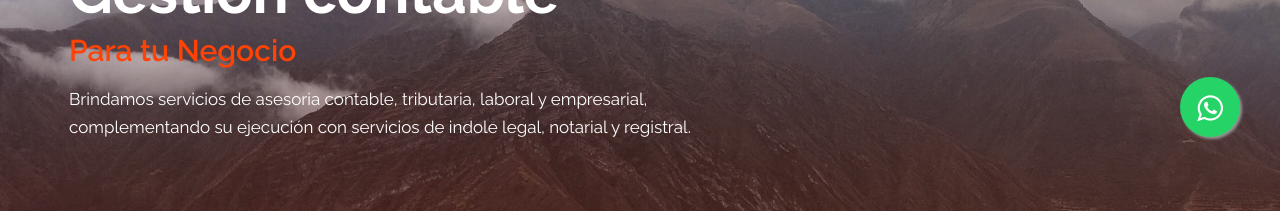
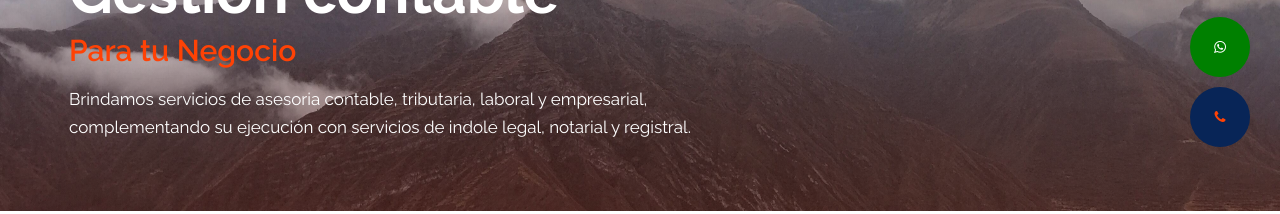
Before and after one commit to AndreKravitz/beta-unicont, a plain HTML site: page index.html in a window 1280 px wide. Shown: the part 623-837 px from the top of the page. Drawn offline with nearby package versions, Linux system fonts and the light colour scheme.

Commit message:
Adding floating buttons.

```diff
--- a/css/style.css
+++ b/css/style.css
@@ -1,5 +1,3 @@
-
-
 /*--------------------------------------------------------------------- File Name: style.css ---------------------------------------------------------------------*/
 
 
@@ -118,7 +116,7 @@ h4 a,
 h5 a,
 h6 a {
      color: #fff;
-     text-decoration: none!important;
+     text-decoration: none !important;
      opacity: 1
 }
 
@@ -163,7 +161,7 @@ img {
      height: auto;
 }
 
- :focus {
+:focus {
      outline: 0;
 }
 
@@ -467,7 +465,8 @@ ul.conta_icon li a:hover {
 .navigation.navbar-dark .navbar-nav .nav-link:focus,
 .navigation.navbar-dark .navbar-nav .nav-link:hover {
      color: #ffffff;
-     background-color: #1B2C44;;
+     background-color: #1B2C44;
+     ;
 }
 
 .navigation.navbar-dark .navbar-nav .active>.nav-link,
@@ -475,7 +474,8 @@ ul.conta_icon li a:hover {
 .navigation.navbar-dark .navbar-nav .nav-link.show,
 .navigation.navbar-dark .navbar-nav .show>.nav-link {
      color: #ffffff;
-     background-color: #1B2C44;;
+     background-color: #1B2C44;
+     ;
 }
 
 .navbar-expand-md .navbar-nav {
@@ -1419,23 +1419,41 @@ ul.img_icon li {
 /** end footer **/
 
 /** floating buttons **/
-.float{
-	position:fixed;
-	width:60px;
-	height:60px;
-	bottom:40px;
-	right:40px;
-	background-color:#25d366;
-	color:#FFFFFF;
-	border-radius:50px;
-	text-align:center;
-  font-size:30px;
-	box-shadow: 2px 2px 3px #999;
-  z-index:100;
+.wrapper {
+     position: fixed;
+     bottom: 20px;
+     right: 20px;
+     z-index: 1000;
 }
 
-.my-float{
-	margin-top:16px;
+.wrapper a.phone {
+     height: 60px;
+     width: 60px;
+     background: #082557;
+     padding: 20px;
+     display: flex;
+     flex-direction: row;
+     border-radius: 50%;
+     justify-content: center;
+     align-items: center;
+     text-decoration: none;
+     color: #ff4205;
+     margin: 10px;
+}
+
+.wrapper a.wpp {
+     height: 60px;
+     width: 60px;
+     background: green;
+     padding: 20px;
+     display: flex;
+     flex-direction: row;
+     border-radius: 50%;
+     justify-content: center;
+     align-items: center;
+     text-decoration: none;
+     color: white;
+     margin: 10px;
 }
 
 /** end floating buttons **/
--- a/index.html
+++ b/index.html
@@ -27,7 +27,8 @@
    <link rel="stylesheet" href="css/jquery.mCustomScrollbar.min.css">
    <!-- Tweaks for older IEs-->
    <link rel="stylesheet" href="https://netdna.bootstrapcdn.com/font-awesome/4.0.3/css/font-awesome.css">
-   <link rel="stylesheet" href="https://cdnjs.cloudflare.com/ajax/libs/fancybox/2.1.5/jquery.fancybox.min.css" media="screen">
+   <link rel="stylesheet" href="https://cdnjs.cloudflare.com/ajax/libs/fancybox/2.1.5/jquery.fancybox.min.css"
+      media="screen">
    <!--[if lt IE 9]>
       <script src="https://oss.maxcdn.com/html5shiv/3.7.3/html5shiv.min.js"></script>
       <script src="https://oss.maxcdn.com/respond/1.4.2/respond.min.js"></script><![endif]-->
@@ -44,7 +45,8 @@
                <div class="row d_flex">
                   <div class="col-md-4 col-sm-4 d_none">
                      <ul class="conta_icon">
-                        <li><a href="https://wa.link/xjkbmq" style="color: #FFFFFF;"><i class="fa fa-phone" aria-hidden="true"></i> Conversemos: 984794541</a> </li>
+                        <li><a href="https://wa.link/xjkbmq" style="color: #FFFFFF;"><i class="fa fa-phone"
+                                 aria-hidden="true"></i> Conversemos: 984794541</a> </li>
                      </ul>
                   </div>
                   <div class="col-md-4 col-sm-4 ">
@@ -52,7 +54,8 @@
                   </div>
                   <div class="col-md-4 col-sm-4 d_none">
                      <ul class="conta_icon ">
-                        <li><a href="#contact" style="color: #FFFFFF;"><i class="fa fa-envelope" aria-hidden="true"></i> grupounicont@gmail.com</a> </li>
+                        <li><a href="#contact" style="color: #FFFFFF;"><i class="fa fa-envelope" aria-hidden="true"></i>
+                              grupounicont@gmail.com</a> </li>
                      </ul>
                   </div>
                </div>
@@ -63,7 +66,9 @@
                <div class="row">
                   <div class="col-md-9 col-sm-7">
                      <nav class="navigation navbar navbar-expand-md navbar-dark ">
-                        <button class="navbar-toggler" type="button" data-toggle="collapse" data-target="#navbarsExample04" aria-controls="navbarsExample04" aria-expanded="false" aria-label="Toggle navigation">
+                        <button class="navbar-toggler" type="button" data-toggle="collapse"
+                           data-target="#navbarsExample04" aria-controls="navbarsExample04" aria-expanded="false"
+                           aria-label="Toggle navigation">
                            <span class="navbar-toggler-icon"></span>
                         </button>
                         <div class="collapse navbar-collapse" id="navbarsExample04">
@@ -89,7 +94,7 @@
          </div>
       </div>
    </header>
-      <!-- end header inner -->
+   <!-- end header inner -->
    <!-- end header -->
    <!-- banner -->
    <section class="banner_main">
@@ -100,7 +105,8 @@
                <div class="text-bg">
                   <h1>La solución a<br>Necesidades de Gestión contable </h1>
                   <span>Para tu Negocio</span>
-                  <p>Brindamos servicios de asesoria contable, tributaria, laboral y empresarial, complementando su ejecución con servicios de indole legal, notarial y registral.</p>
+                  <p>Brindamos servicios de asesoria contable, tributaria, laboral y empresarial, complementando su
+                     ejecución con servicios de indole legal, notarial y registral.</p>
                </div>
             </div>
             <div class="col-md-5 col-lg-5">
@@ -122,12 +128,15 @@
                      <h2><strong class="yellow"></strong><br> Acerca de nosotros</h2>
                   </div>
                   <h3>TODAS TUS SOLUCIONES EN UN SOLO LUGAR</h3>
-                  <p>En UniCont, todos estamos comprometidos con el éxito y crecimiento de tu negocio. Garantizamos a nuestros clientes un servicio profesional con altos estandares de calidad.</p>
-                  <span class="try"><ul>
-                     <li>Trabajo estartégico</li>
-                     <li>Anticipación a tus Necesidades</li>
-                     <li>TDesarrollo sin contingencias</li>
-                  </ul></span>
+                  <p>En UniCont, todos estamos comprometidos con el éxito y crecimiento de tu negocio. Garantizamos a
+                     nuestros clientes un servicio profesional con altos estandares de calidad.</p>
+                  <span class="try">
+                     <ul>
+                        <li>Trabajo estartégico</li>
+                        <li>Anticipación a tus Necesidades</li>
+                        <li>TDesarrollo sin contingencias</li>
+                     </ul>
+                  </span>
                </div>
             </div>
             <div class="col-md-12 col-lg-5">
@@ -259,7 +268,6 @@
    <!-- service section -->
    <!--  footer -->
    <footer>
-
       <div class="footer">
          <div class="container">
             <div class="row">
@@ -268,13 +276,16 @@
                </div>
                <div class="col-lg-5 col-md-6 col-sm-6">
                   <ul class="location_icon"> <br>
-                     <li><a href="#"><i class="fa fa-map-marker" aria-hidden="true"></i></a> Calle Manco Inca N° 127 officina 01
+                     <li><a href="#"><i class="fa fa-map-marker" aria-hidden="true"></i></a> Calle Manco Inca N° 127
+                        officina 01
                         <br> Wanchaq, Cusco
                   </ul>
                   <ul class="social_icon">
-                     <li> <a href="http://www.linkedin.com/in/unidad-contable"> <i class="fa fa-linkedin" aria-hidden="true"></i></a></li>
+                     <li> <a href="http://www.linkedin.com/in/unidad-contable"> <i class="fa fa-linkedin"
+                              aria-hidden="true"></i></a></li>
                      <li> <a href="https://twitter.com/uni_cont"><i class="fa fa-twitter"></i></a></li>
-                     <li> <a href="https://www.facebook.com/UniCont-100788672780166"><i class="fa fa-facebook-f"></i></a></li>
+                     <li> <a href="https://www.facebook.com/UniCont-100788672780166"><i
+                              class="fa fa-facebook-f"></i></a></li>
                      <li> <a href="https://www.instagram.com/unicontcus/"><i class="fa fa-instagram"></i></a></li>
                   </ul>
                </div>
@@ -295,18 +306,14 @@
                </div>
             </div>
          </div>
-         <iframe src="https://www.google.com/maps/embed?pb=!1m18!1m12!1m3!1d969.8007724393597!2d-71.97138517076282!3d-13.523124695482474!2m3!1f0!2f0!3f0!3m2!1i1024!2i768!4f13.1!3m3!1m2!1s0x916dd5e1ef4d394b%3A0x8c665da7741394d2!2sManco%20Inka%20200-276%2C%20Cusco%2008002!5e0!3m2!1sen!2spe!4v1662752875967!5m2!1sen!2spe" width="400" height="300" style="border:0;" allowfullscreen="" loading="lazy" referrerpolicy="no-referrer-when-downgrade"></iframe>
       </div>
    </footer>
    <!-- end footer -->
    <!-- floating buttons-->
-   <link rel="stylesheet" href="https://maxcdn.bootstrapcdn.com/font-awesome/4.5.0/css/font-awesome.min.css">
-   <a href="https://api.whatsapp.com/send?phone=51984794541&text=Hola%20UniCont!%2C%20quiero%20m%C3%A1s%20informaci%C3%B3n." class="float" target="_blank">
-   <i class="fa fa-whatsapp my-float"></i>
-   </a>
-
-   <a aria-label="Chat on WhatsApp" href="https://wa.me/1XXXXXXXXXX"> <img alt="Chat on WhatsApp" src="WhatsAppButtonGreenLarge.png" />
-
+   <div class="wrapper">
+      <a class="wpp" href="https://wa.link/xjkbmq"><i class="fa fa-whatsapp"></i></a>
+      <a class="phone" href="tel: 984794541"> <i class="fa fa-phone"></i></a>
+   </div>
    <!-- end of floating buttons-->
    <!-- Javascript files-->
    <script src="js/jquery.min.js"></script>
```
